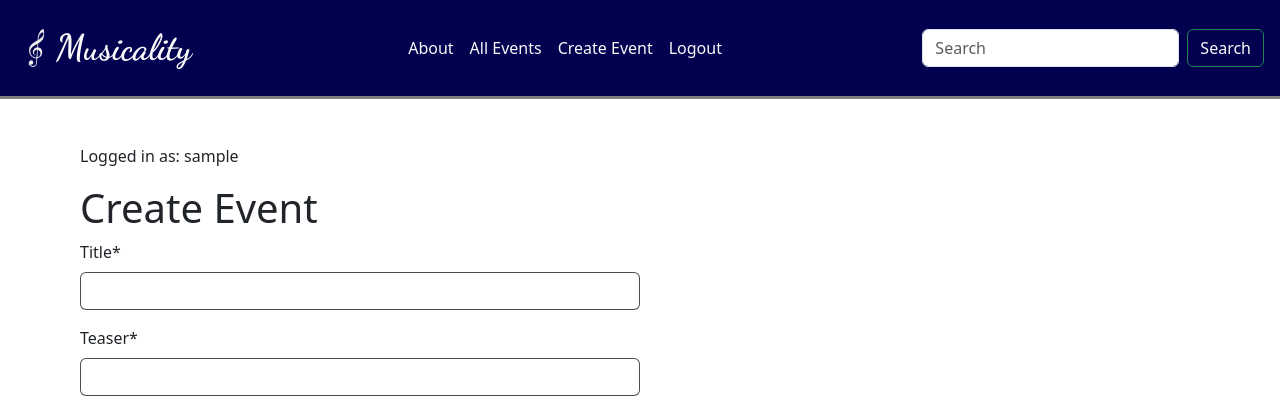
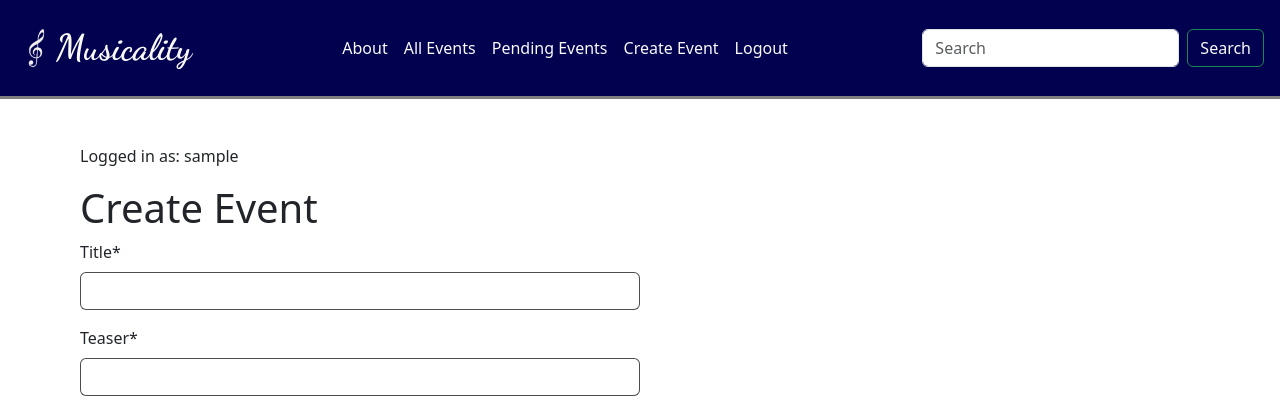
Before and after one commit to doctypeKieran/ci-capstone-project, a Django app: page /events/create-event/ in a window 1280 px wide. Shown: the top 414 px of the page. Run offline with Django 4.2, Linux system fonts and the light colour scheme; the visitor is signed in with stand-in values (Sample User, id 1); some libraries are stand-ins or nearby versions.

Commit message:
Show pending events link for site admins

```diff
--- a/templates/base.html
+++ b/templates/base.html
@@ -37,6 +37,11 @@
                         <a class="nav-link" href="#">All Events</a>
                     </li>
                     {% if user.is_authenticated %}
+                    {% if user.is_superuser %}
+                    <li class="nav-item">
+                        <a href="{% url 'events:event_approval_list' %}" class="nav-link">Pending Events</a>
+                    </li>
+                    {% endif %}
                     <li class="nav-item">
                         <a href="{% url 'events:create_event' %}" class="nav-link">Create Event</a>
                     </li>
```
